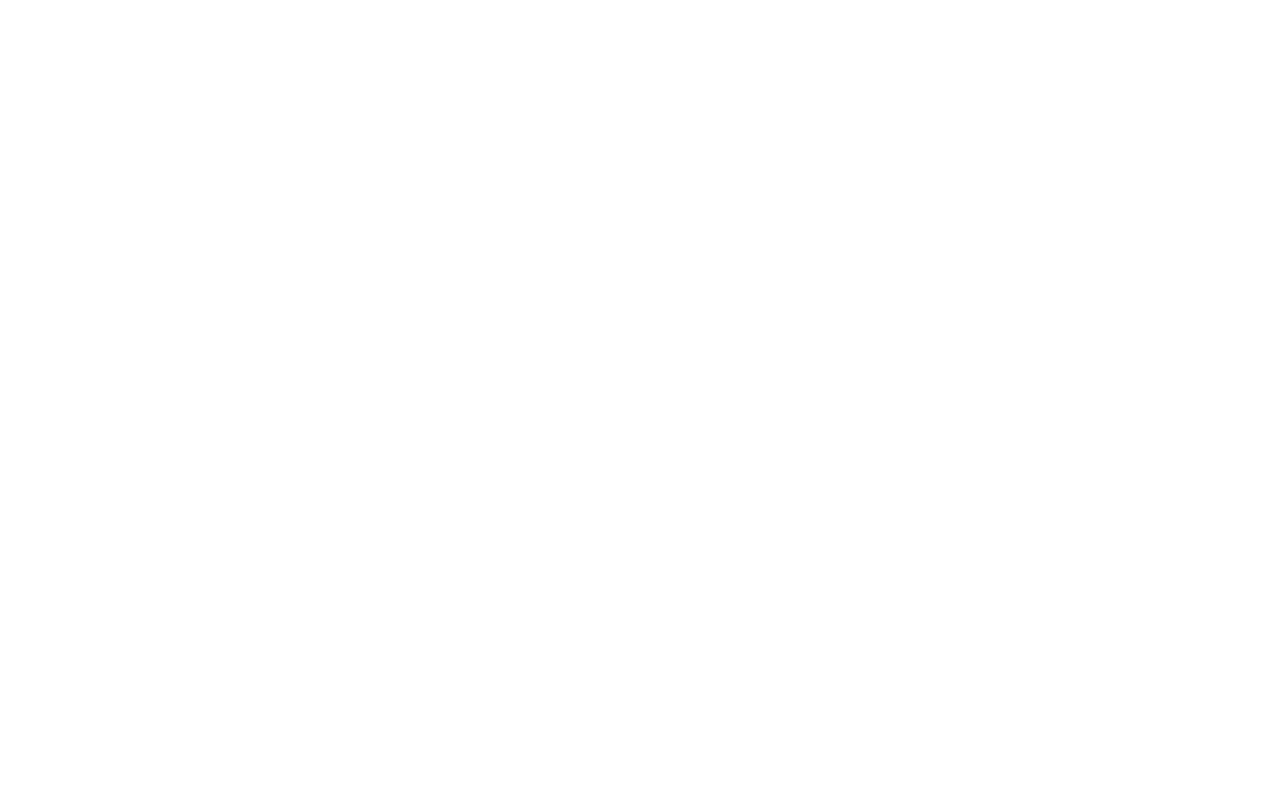
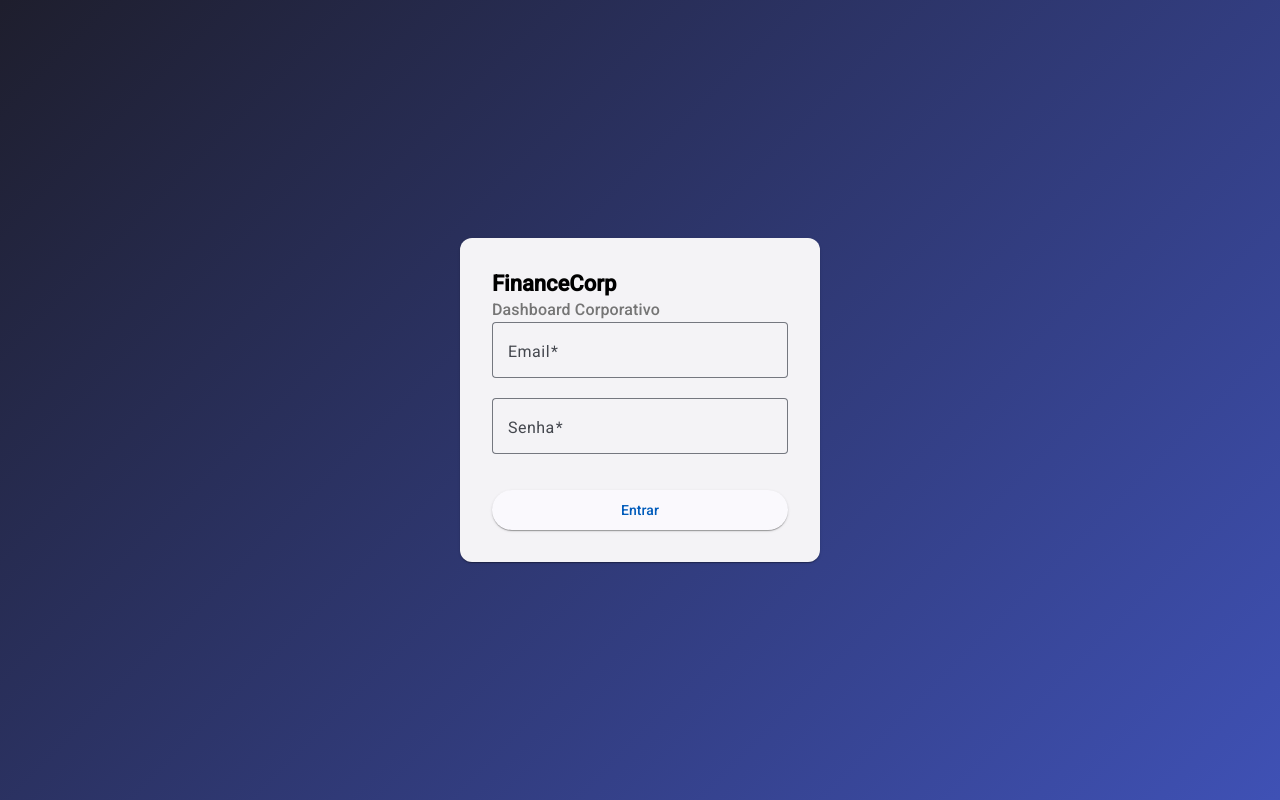
Before and after one commit to pabloquirino/financecorp-dashboard, an Angular app: page /login in a window 1280 px wide. Before the commit this address led to /. Built offline with nearby package versions, Linux system fonts and the light colour scheme.

Commit message:
feat(auth): add auth store, service and login flow using signals

```diff
--- a/src/app/app.routes.ts
+++ b/src/app/app.routes.ts
@@ -14,5 +14,15 @@
       },
       { path: '', redirectTo: 'dashboard', pathMatch: 'full' }
     ]
-  }
+  },
+
+  {
+    path: 'login',
+    loadComponent: () =>
+      import('./core/auth/login/login.component')
+        .then(m => m.LoginComponent)
+  },
+
+
+
 ];
--- /dev/null
+++ b/src/app/core/auth/auth.service.ts
@@ -0,0 +1,24 @@
+import { Injectable } from '@angular/core';
+import { Observable, of, throwError } from 'rxjs';
+import { delay } from 'rxjs/operators';
+import { User } from './auth.model';
+
+@Injectable({
+  providedIn: 'root'
+})
+export class AuthService {
+
+  login(email: string, password: string): Observable<User> {
+    if (email === 'admin@corp.com' && password === '123456') {
+      return of<User>({
+        id: '1',
+        name: 'Admin User',
+        email,
+        role: 'ADMIN',
+        token: 'fake-jwt-token'
+      }).pipe(delay(800));
+    }
+
+    return throwError(() => new Error('Invalid credentials'));
+  }
+}
--- /dev/null
+++ b/src/app/core/auth/auth.store.ts
@@ -0,0 +1,35 @@
+import { computed, effect, signal } from '@angular/core';
+import { User } from './auth.model';
+
+const USER_STORAGE_KEY = 'auth_user';
+
+export class AuthStore {
+  user = signal<User | null>(this.loadUser());
+
+  isAuthenticated = computed(() => !!this.user());
+  role = computed(() => this.user()?.role ?? null);
+
+  constructor() {
+    effect(() => {
+      const user = this.user();
+      if (user) {
+        localStorage.setItem(USER_STORAGE_KEY, JSON.stringify(user));
+      } else {
+        localStorage.removeItem(USER_STORAGE_KEY);
+      }
+    });
+  }
+
+  login(user: User) {
+    this.user.set(user);
+  }
+
+  logout() {
+    this.user.set(null);
+  }
+
+  private loadUser(): User | null {
+    const stored = localStorage.getItem(USER_STORAGE_KEY);
+    return stored ? JSON.parse(stored) : null;
+  }
+}
--- /dev/null
+++ b/src/app/core/auth/login/login.component.html
@@ -0,0 +1,37 @@
+<div class="login-container">
+  <mat-card class="login-card">
+    <mat-card-header>
+      <mat-card-title>FinanceCorp</mat-card-title>
+      <mat-card-subtitle>Dashboard Corporativo</mat-card-subtitle>
+    </mat-card-header>
+
+    <mat-card-content>
+      <form [formGroup]="form" (ngSubmit)="submit()">
+        <mat-form-field appearance="outline" class="full-width">
+          <mat-label>Email</mat-label>
+          <input matInput type="email" formControlName="email" />
+        </mat-form-field>
+
+        <mat-form-field appearance="outline" class="full-width">
+          <mat-label>Senha</mat-label>
+          <input matInput type="password" formControlName="password" />
+        </mat-form-field>
+
+        <div class="error" *ngIf="error">
+          {{ error }}
+        </div>
+
+        <button
+          mat-raised-button
+          color="primary"
+          class="full-width"
+          type="submit"
+          [disabled]="loading"
+        >
+          <ng-container *ngIf="!loading">Entrar</ng-container>
+          <mat-spinner *ngIf="loading" diameter="20"></mat-spinner>
+        </button>
+      </form>
+    </mat-card-content>
+  </mat-card>
+</div>
--- /dev/null
+++ b/src/app/core/auth/login/login.component.scss
@@ -0,0 +1,35 @@
+.login-container {
+  height: 100vh;
+  display: flex;
+  align-items: center;
+  justify-content: center;
+  background: linear-gradient(135deg, #1e1e2d, #3f51b5);
+}
+
+.login-card {
+  width: 360px;
+  padding: 16px;
+}
+
+mat-card-title {
+  font-size: 22px;
+  font-weight: 600;
+}
+
+mat-card-subtitle {
+  color: #757575;
+}
+
+.full-width {
+  width: 100%;
+}
+
+button {
+  margin-top: 16px;
+}
+
+.error {
+  color: #d32f2f;
+  margin-bottom: 8px;
+  font-size: 14px;
+}
--- /dev/null
+++ b/src/app/core/auth/login/login.component.ts
@@ -0,0 +1,61 @@
+import { Component, inject } from '@angular/core';
+import { CommonModule } from '@angular/common';
+import { FormBuilder, ReactiveFormsModule, Validators } from '@angular/forms';
+import { Router } from '@angular/router';
+import { AuthService } from '../auth.service';
+import { AuthStore } from '../auth.store';
+import { MatCardModule } from '@angular/material/card';
+import { MatFormFieldModule } from '@angular/material/form-field';
+import { MatInputModule } from '@angular/material/input';
+import { MatButtonModule } from '@angular/material/button';
+import { MatProgressSpinnerModule } from '@angular/material/progress-spinner';
+
+@Component({
+  selector: 'app-login',
+  standalone: true,
+  imports: [CommonModule,
+    ReactiveFormsModule,
+    MatCardModule,
+    MatFormFieldModule,
+    MatInputModule,
+    MatButtonModule,
+    MatProgressSpinnerModule],
+  templateUrl: './login.component.html',
+  styleUrls: ['./login.component.scss'],
+  providers: [AuthStore]
+})
+export class LoginComponent {
+  private fb = inject(FormBuilder);
+  private authService = inject(AuthService);
+  private authStore = inject(AuthStore);
+  private router = inject(Router);
+
+  loading = false;
+  error: string | null = null;
+
+  form = this.fb.group({
+    email: ['', [Validators.required, Validators.email]],
+    password: ['', Validators.required]
+  });
+
+  submit() {
+    if (this.form.invalid) return;
+
+    this.loading = true;
+    this.error = null;
+
+    const { email, password } = this.form.value;
+
+    this.authService.login(email!, password!)
+      .subscribe({
+        next: user => {
+          this.authStore.login(user);
+          this.router.navigate(['/dashboard']);
+        },
+        error: () => {
+          this.error = 'Credenciais inválidas';
+          this.loading = false;
+        }
+      });
+  }
+}
```
Also changed, not shown: src/app/core/auth/auth.model.ts (added, +7 -0 lines), 2 other files (tests, documents, lock files or other folders).
